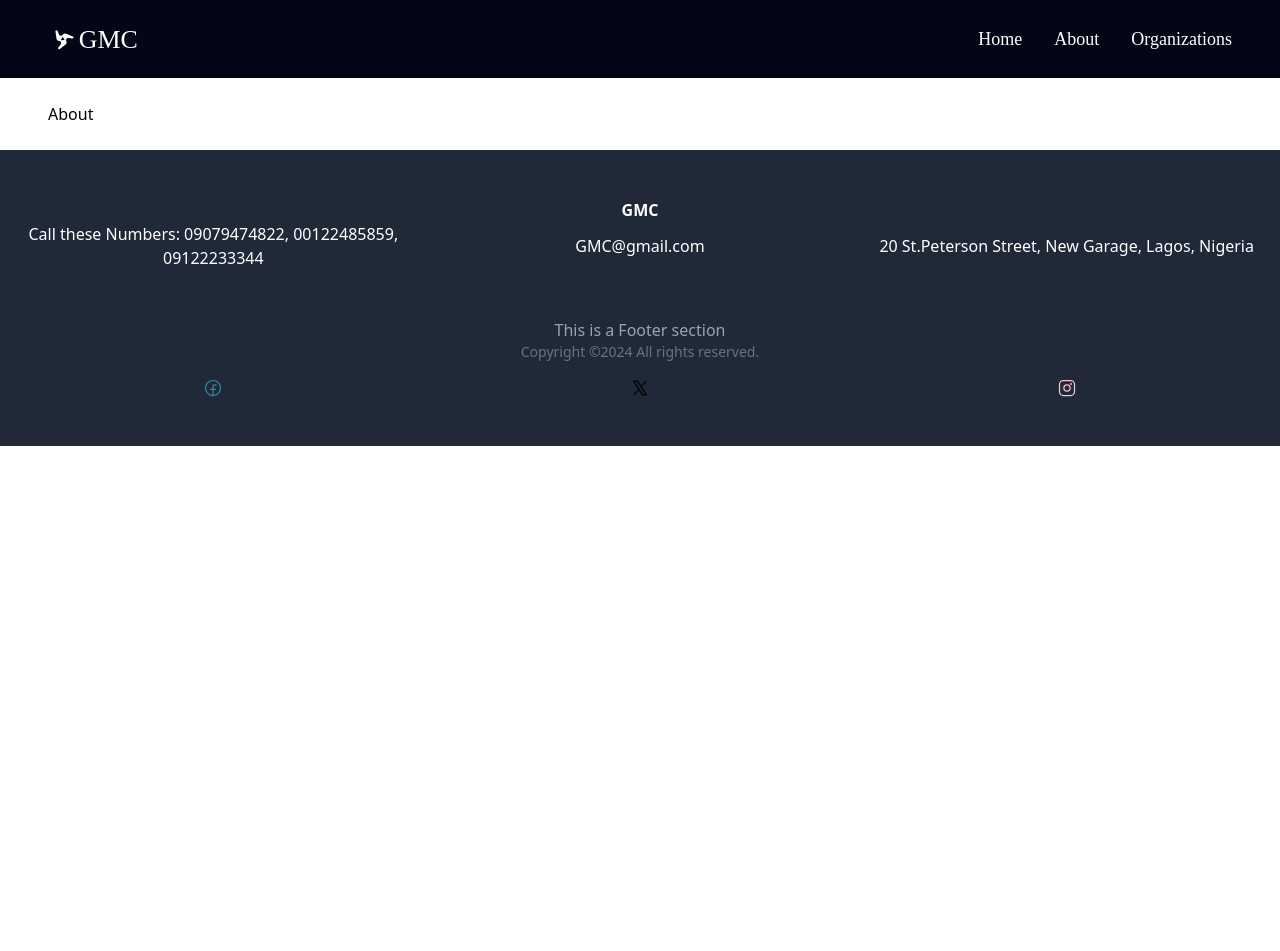
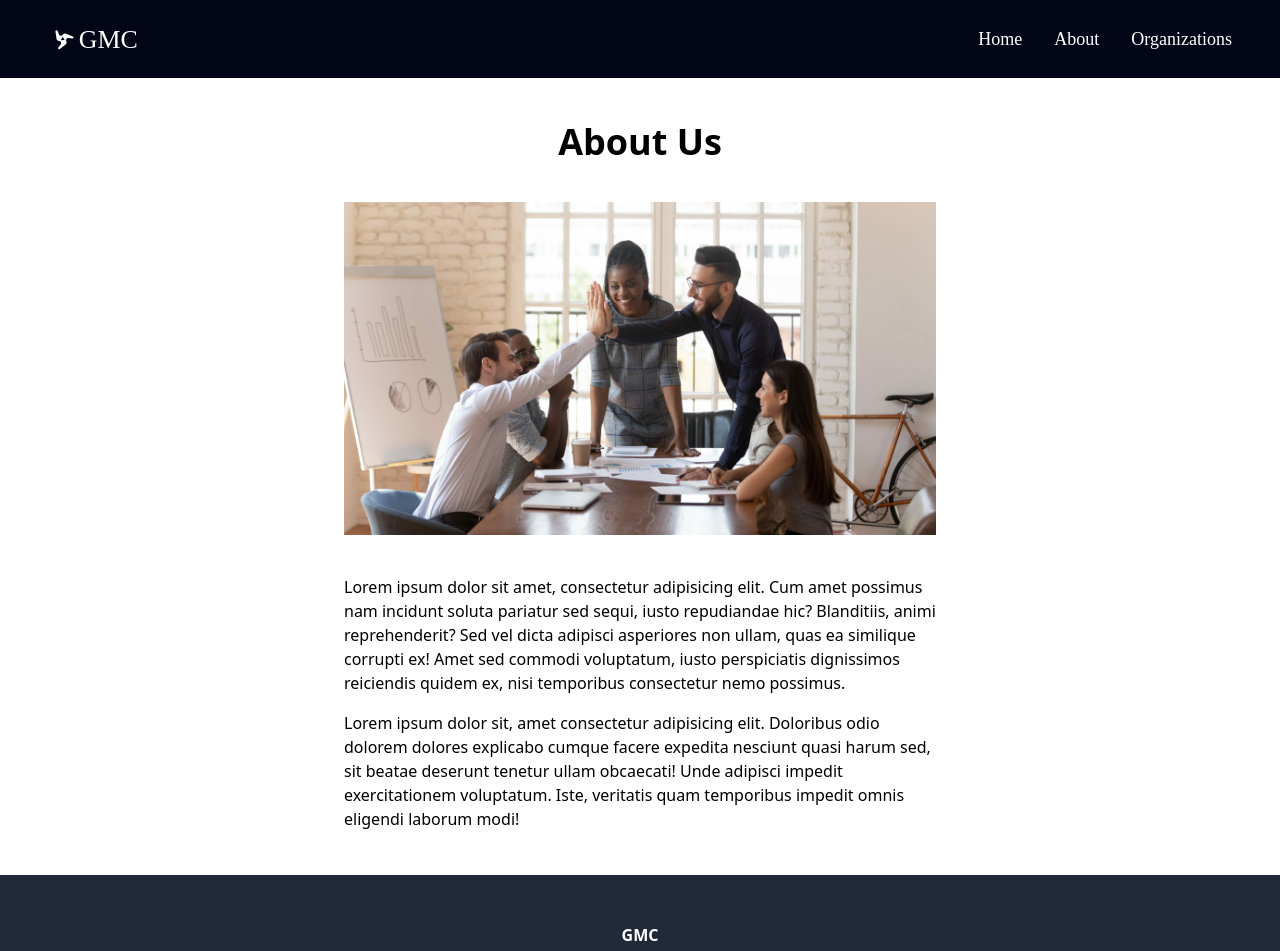
Before and after one commit to AgudaD/team-GMC, a React (Vite) app: page /about in a window 1280 px wide. Shown: the top 951 px of the page. Before the commit the page ends 800 px from the top, so only its background shows below. Built offline with nearby package versions, Linux system fonts and the light colour scheme; a web font is replaced by a local one.

Commit message:
created the about us page

```diff
--- a/src/pages/About.jsx
+++ b/src/pages/About.jsx
@@ -1,11 +1,33 @@
-
-
+import img from "../assets/img/img02.jpg";
 const About = () => {
   return (
     <div>
-        <p>About</p>
+      <div className="md:w-[50%] m-auto flex flex-col gap-10 py-5">
+        <h2 className="text-4xl font-black text-center">About Us</h2>
+
+        <img src={img} alt="" className="m-auto" />
+
+        <div className="flex flex-col gap-4">
+          <p>
+            Lorem ipsum dolor sit amet, consectetur adipisicing elit. Cum amet
+            possimus nam incidunt soluta pariatur sed sequi, iusto repudiandae
+            hic? Blanditiis, animi reprehenderit? Sed vel dicta adipisci
+            asperiores non ullam, quas ea similique corrupti ex! Amet sed
+            commodi voluptatum, iusto perspiciatis dignissimos reiciendis quidem
+            ex, nisi temporibus consectetur nemo possimus.
+          </p>
+
+          <p>
+            Lorem ipsum dolor sit, amet consectetur adipisicing elit. Doloribus
+            odio dolorem dolores explicabo cumque facere expedita nesciunt quasi
+            harum sed, sit beatae deserunt tenetur ullam obcaecati! Unde
+            adipisci impedit exercitationem voluptatum. Iste, veritatis quam
+            temporibus impedit omnis eligendi laborum modi!
+          </p>
+        </div>
+      </div>
     </div>
-  )
-}
+  );
+};
 
-export default About
+export default About;
```
Also changed, not shown: src/assets/img/img02.jpg (added).
